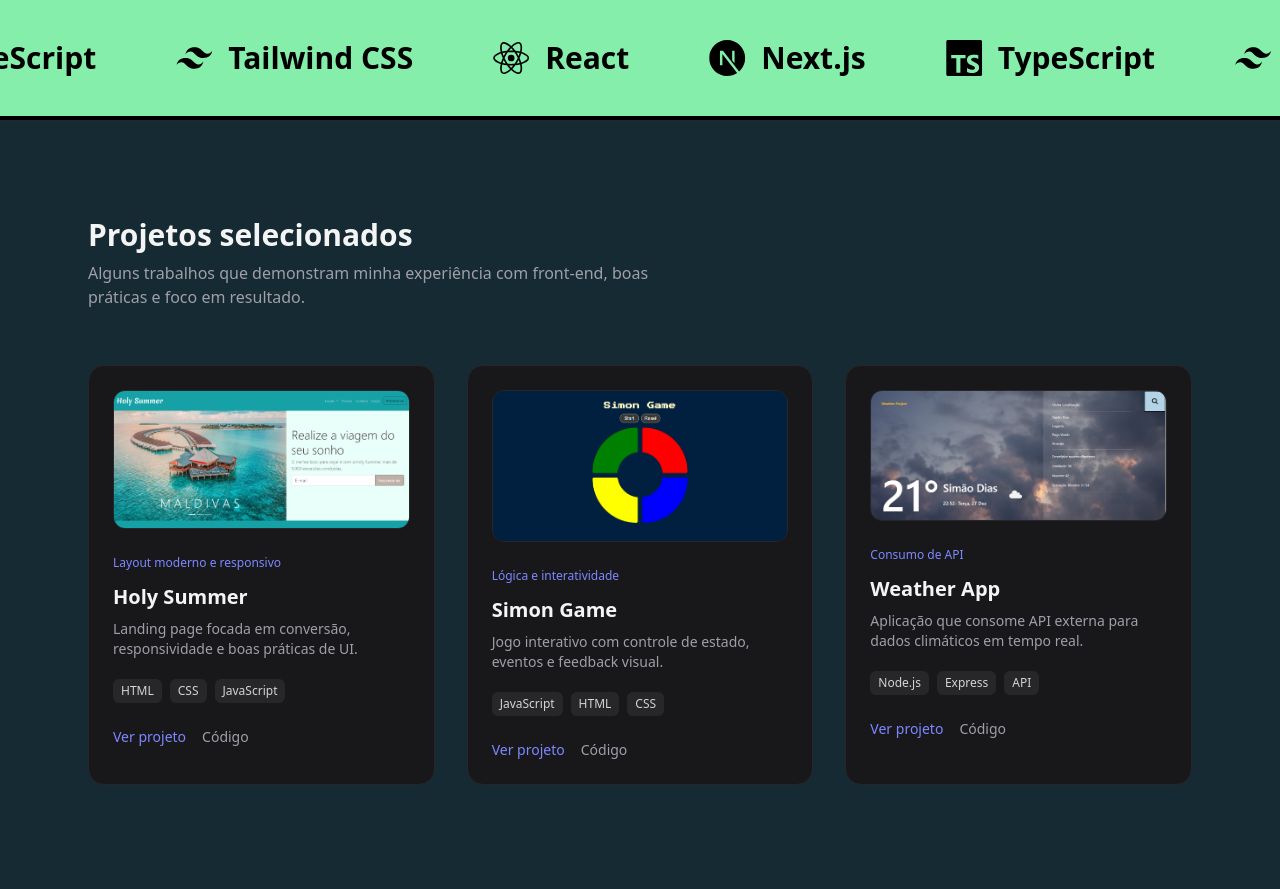
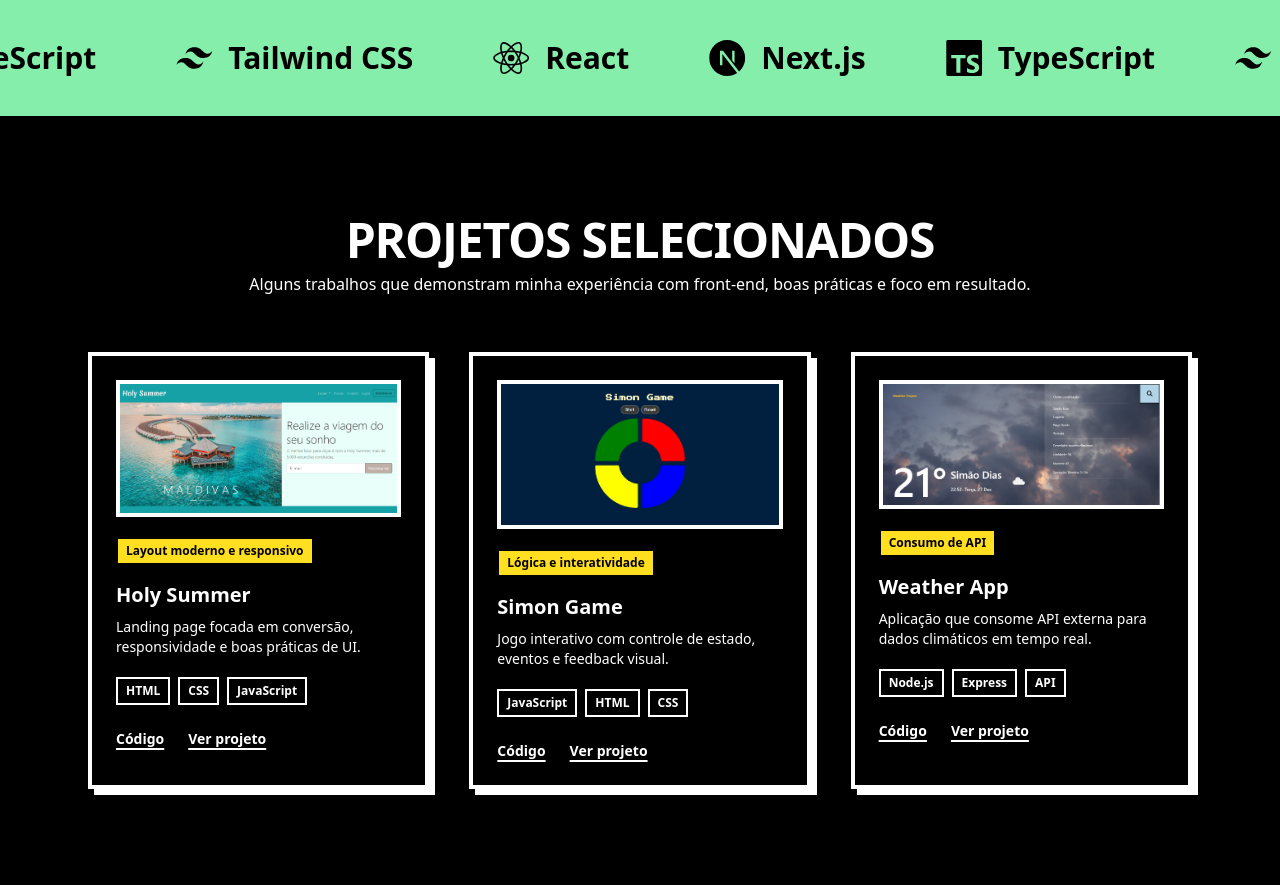
Before and after one commit to mpaullos/portfolio, a React (Vite) app: page / in a window 1280 px wide. Shown: the part 600-1489 px from the top of the page. Built offline with nearby package versions, Linux system fonts and the light colour scheme.

Commit message:
feat: update Projects section

```diff
--- a/src/sections/Projects.tsx
+++ b/src/sections/Projects.tsx
@@ -4,63 +4,81 @@ export default function Projects() {
   return (
     <section
       id="projects"
-      className="py-24 border-t border-zinc-200 dark:border-zinc-800"
+      className="
+        py-24
+        border-b-4 border-black dark:border-white
+         bg-[#8FB8FF] dark:bg-black
+        text-black dark:text-white
+      "
     >
       <div className="max-w-6xl mx-auto px-6">
         <header className="mb-14">
-          <h2 className="text-3xl font-bold mb-2">Projetos selecionados</h2>
-          <p className="text-zinc-600 dark:text-zinc-400 max-w-xl">
+          <h2 className="text-5xl text-center uppercase font-black mb-2 tracking-tight">
+            Projetos selecionados
+          </h2>
+          <p className="font-medium text-center">
             Alguns trabalhos que demonstram minha experiência com front-end,
             boas práticas e foco em resultado.
           </p>
         </header>
 
-        <div className="grid gap-8 md:grid-cols-2 lg:grid-cols-3">
+        <div className="grid gap-10 md:grid-cols-2 lg:grid-cols-3">
           {projects.map((project) => (
             <article
               key={project.title}
               className="
-                group relative p-6 rounded-2xl
-                border border-zinc-200 dark:border-zinc-800
-                bg-white dark:bg-zinc-900
-                transition-all duration-300
-                hover:-translate-y-1 hover:shadow-xl
+                group relative p-6
+                bg-white dark:bg-black
+                border-4 border-black dark:border-white
+                transition-all duration-150
+                shadow-[6px_6px_0_#000]
+                dark:shadow-[6px_6px_0_#fff]
+                hover:translate-x-0.5
+                hover:translate-y-0.5
+                hover:shadow-[4px_4px_0_#000]
+                dark:hover:shadow-[4px_4px_0_#fff]
               "
             >
+              {/* Image */}
               <img
                 src={project.image}
                 alt={project.title}
                 className="
-                  mb-5 rounded-xl
-                  border border-zinc-200 dark:border-zinc-800
-                  group-hover:scale-[1.02]
-                  transition-transform duration-300
+                  mb-5
+                  border-4 border-black dark:border-white
                 "
               />
+
               {/* Highlight */}
               <span
                 className="
-                  inline-block mb-3 text-xs font-medium
-                  text-indigo-600 dark:text-indigo-400
+                  inline-block mb-4
+                  text-xs font-black
+                  bg-yellow-300
+                  text-black
+                  px-2 py-1
+                  border-2 border-black
                 "
               >
                 {project.highlight}
               </span>
 
-              <h3 className="text-xl font-semibold mb-2">{project.title}</h3>
+              {/* Title */}
+              <h3 className="text-xl font-black mb-2">{project.title}</h3>
 
-              <p className="text-sm text-zinc-600 dark:text-zinc-400 mb-5">
-                {project.description}
-              </p>
+              {/* Description */}
+              <p className="text-sm font-medium mb-5">{project.description}</p>
 
+              {/* Tech stack */}
               <div className="flex flex-wrap gap-2 mb-6">
                 {project.techs.map((tech) => (
                   <span
                     key={tech}
                     className="
-                      text-xs px-2 py-1 rounded-md
-                      bg-zinc-100 dark:bg-zinc-800
-                      text-zinc-700 dark:text-zinc-300
+                      text-xs font-bold
+                      px-2 py-1
+                      border-2 border-black dark:border-white
+                      bg-white dark:bg-black
                     "
                   >
                     {tech}
@@ -68,27 +86,34 @@ export default function Projects() {
                 ))}
               </div>
 
-              <div className="flex gap-4 text-sm font-medium">
+              {/* Links */}
+              <div className="flex gap-6 text-sm font-black">
+                <a
+                  href={project.repo}
+                  target="_blank"
+                  rel="noopener noreferrer"
+                  className="
+                    underline
+                    decoration-2
+                    underline-offset-4
+                    hover:opacity-70
+                  "
+                >
+                  Código
+                </a>
+
                 <a
                   href={project.live}
                   target="_blank"
+                  rel="noopener noreferrer"
                   className="
-                    text-indigo-600 dark:text-indigo-400
-                    hover:underline
+                    underline
+                    decoration-2
+                    underline-offset-4
+                    hover:opacity-70
                   "
                 >
                   Ver projeto
-                </a>
-
-                <a
-                  href={project.repo}
-                  target="_blank"
-                  className="
-                    text-zinc-600 dark:text-zinc-400
-                    hover:underline
-                  "
-                >
-                  Código
                 </a>
               </div>
             </article>
```
